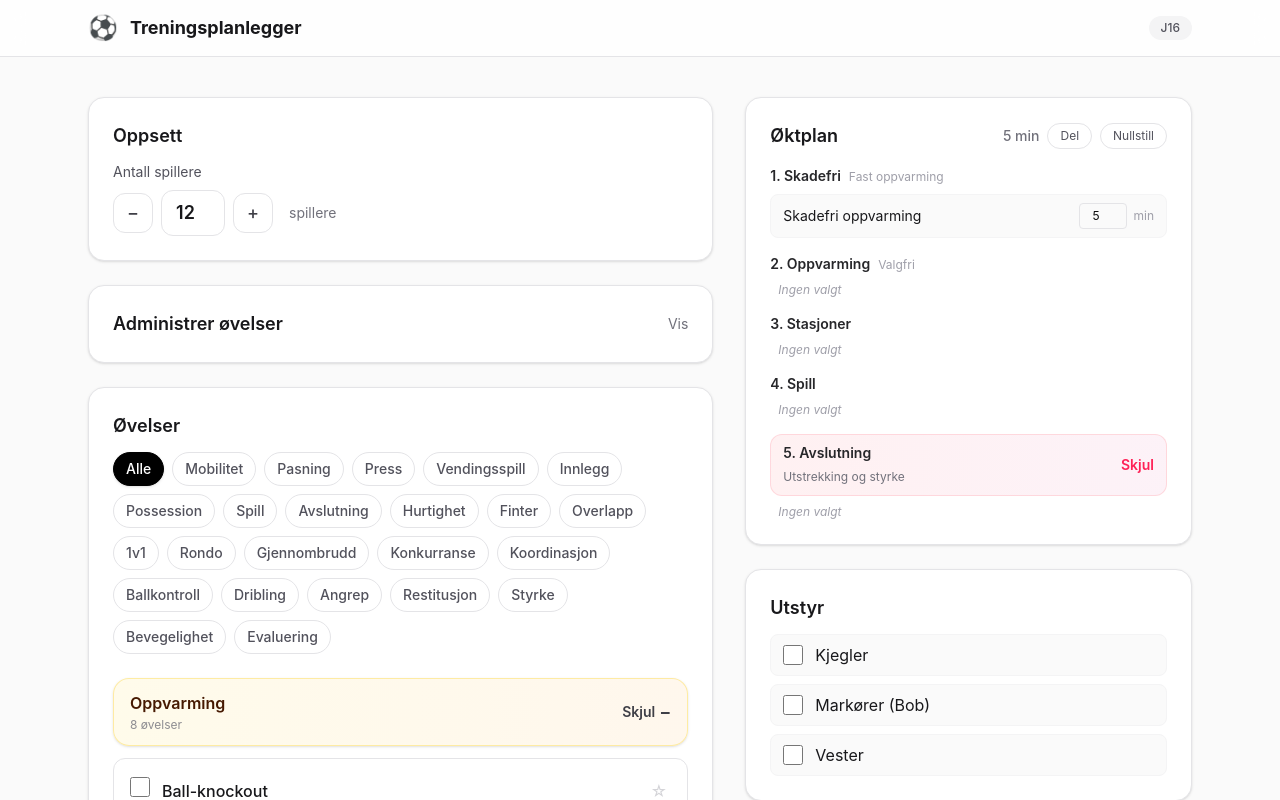
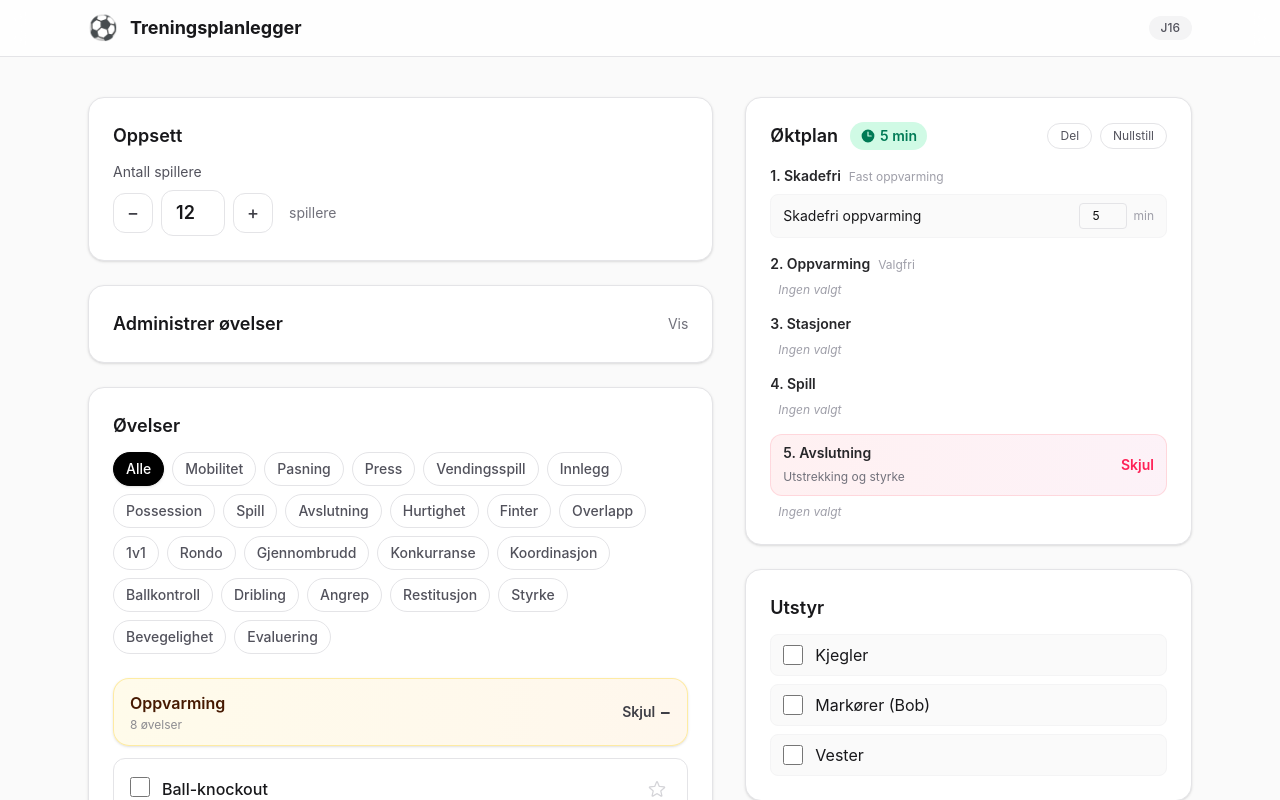
Before and after one commit to toro68/treninger, a Next.js app: page / in a window 1280 px wide. Shown: the top 800 px of the page. Built offline with nearby package versions, Linux system fonts and the light colour scheme.

Commit message:
UI: Forbedrer favoritt-ikon og øktplan tidsvisning

```diff
--- a/src/components/ExerciseCard.tsx
+++ b/src/components/ExerciseCard.tsx
@@ -5,6 +5,23 @@ import { useState } from "react";
 interface ExerciseCardProps {
   exercise: Exercise;
 }
+
+const StarIcon = ({ filled }: { filled: boolean }) => (
+  <svg
+    xmlns="http://www.w3.org/2000/svg"
+    viewBox="0 0 24 24"
+    fill={filled ? "currentColor" : "none"}
+    stroke="currentColor"
+    strokeWidth={filled ? 0 : 1.5}
+    className="h-5 w-5"
+  >
+    <path
+      strokeLinecap="round"
+      strokeLinejoin="round"
+      d="M11.48 3.499a.562.562 0 0 1 1.04 0l2.125 5.111a.563.563 0 0 0 .475.345l5.518.442c.499.04.701.663.321.988l-4.204 3.602a.563.563 0 0 0-.182.557l1.285 5.385a.562.562 0 0 1-.84.61l-4.725-2.885a.562.562 0 0 0-.586 0L6.982 20.54a.562.562 0 0 1-.84-.61l1.285-5.386a.562.562 0 0 0-.182-.557l-4.204-3.602a.562.562 0 0 1 .321-.988l5.518-.442a.563.563 0 0 0 .475-.345L11.48 3.5Z"
+    />
+  </svg>
+);
 
 export const ExerciseCard = ({ exercise }: ExerciseCardProps) => {
   const toggleExercise = useSessionStore((state) => state.toggleExercise);
@@ -47,12 +64,12 @@ export const ExerciseCard = ({ exercise }: ExerciseCardProps) => {
               event.preventDefault();
               toggleFavorite(exercise.id);
             }}
-            className={`p-1 rounded transition ${
+            className={`p-1 rounded-full transition hover:scale-110 ${
               isFavorite ? "text-amber-500" : "text-zinc-300 hover:text-amber-400"
             }`}
             title={isFavorite ? "Fjern fra favoritter" : "Legg til favoritter"}
           >
-            {isFavorite ? "★" : "☆"}
+            <StarIcon filled={isFavorite} />
           </button>
         </div>
         <p className="mt-1 text-sm text-zinc-600 line-clamp-2">{exercise.description}</p>
--- a/src/components/SessionTimeline.tsx
+++ b/src/components/SessionTimeline.tsx
@@ -208,9 +208,16 @@ export const SessionTimeline = () => {
   return (
     <section className="rounded-2xl border border-zinc-200 bg-white p-4 sm:p-6 shadow-sm">
       <div className="flex flex-col gap-2 sm:flex-row sm:items-center sm:justify-between">
-        <h2 className="text-lg font-semibold text-zinc-900">Øktplan</h2>
+        <div className="flex items-center gap-3">
+          <h2 className="text-lg font-semibold text-zinc-900">Øktplan</h2>
+          <span className="inline-flex items-center gap-1 rounded-full bg-emerald-100 px-2.5 py-1 text-sm font-semibold text-emerald-700">
+            <svg xmlns="http://www.w3.org/2000/svg" viewBox="0 0 20 20" fill="currentColor" className="h-4 w-4">
+              <path fillRule="evenodd" d="M10 18a8 8 0 1 0 0-16 8 8 0 0 0 0 16Zm.75-13a.75.75 0 0 0-1.5 0v5c0 .414.336.75.75.75h4a.75.75 0 0 0 0-1.5h-3.25V5Z" clipRule="evenodd" />
+            </svg>
+            {totalMinutes} min
+          </span>
+        </div>
         <div className="flex flex-wrap items-center gap-2 text-sm text-zinc-500">
-          <span className="font-medium" aria-live="polite">{totalMinutes} min</span>
           <div className="relative">
             <button
               onClick={() => setShowShareOptions(!showShareOptions)}
```
